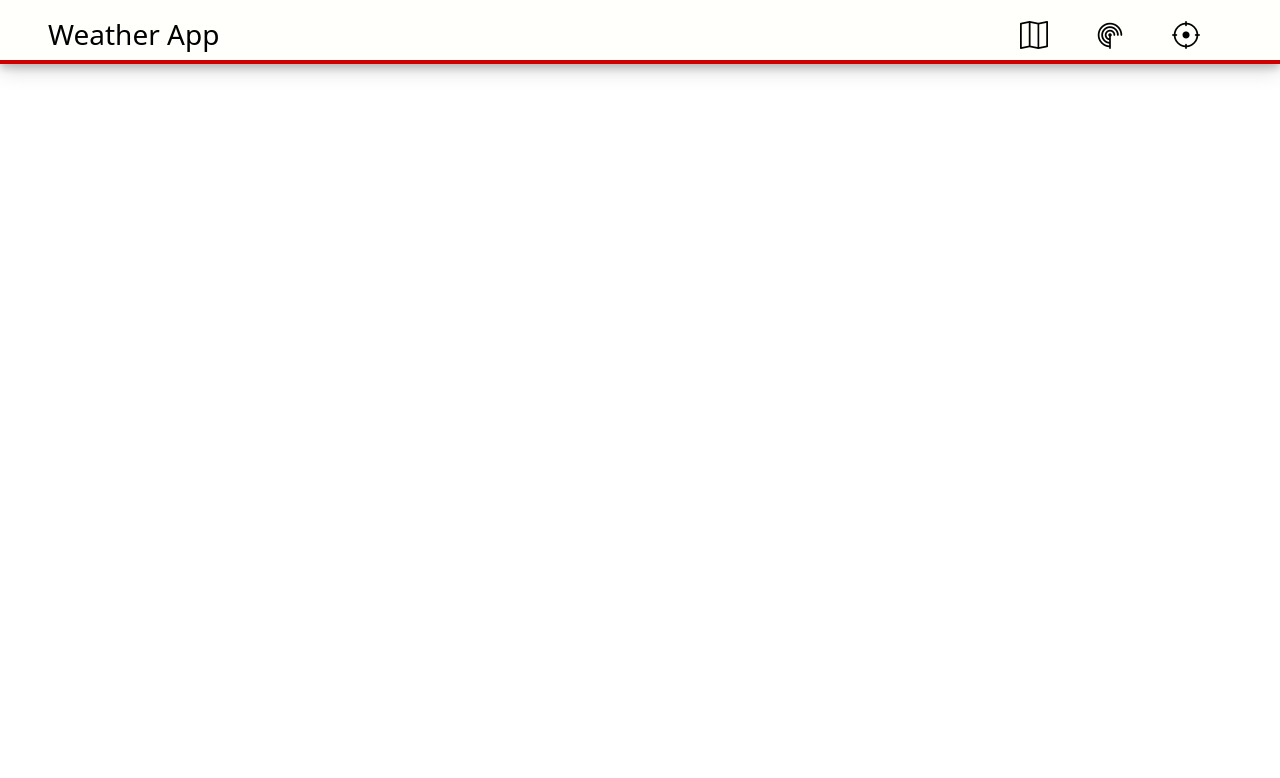
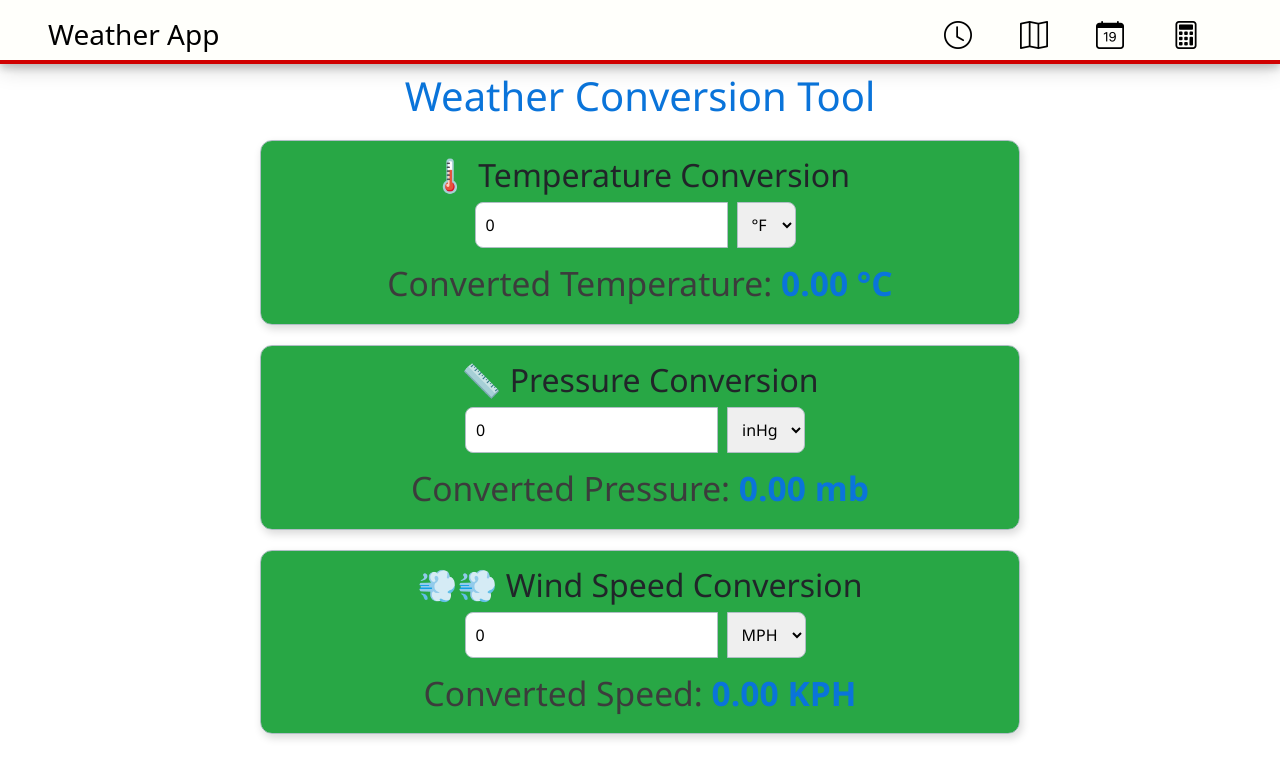
Before and after one commit to sgiraldo2/weather-app, a Nuxt app: page /conversion in a window 1280 px wide. Before the commit this address had no page. Shown: the top 778 px of the page. Built offline with nearby package versions, Linux system fonts and the light colour scheme.

Commit message:
Added a weather conversions page with basic conversions

```diff
--- a/components/Navbar.vue
+++ b/components/Navbar.vue
@@ -6,9 +6,10 @@
       <!-- Logo on the left -->
       <NuxtLink to="/" class="navbar-brand fs-3">Weather App</NuxtLink>
       <div class="d-flex align-items-center">
+        <NuxtLink to="/" class="navbar-brand px-3 bi bi-clock fs-3"></NuxtLink>
         <NuxtLink to="/map" class="navbar-brand px-3 bi bi-map fs-3"></NuxtLink>
-        <NuxtLink to="/forecast" class="navbar-brand px-3 bi bi-radar fs-3"></NuxtLink>
-        <NuxtLink to="/my-location" class="navbar-brand px-3 bi bi-crosshair fs-3"></NuxtLink>
+        <NuxtLink to="/forecast" class="navbar-brand px-3 bi bi-calendar-date fs-3"></NuxtLink>
+        <NuxtLink to="/conversion" class="navbar-brand px-3 bi bi-calculator fs-3"></NuxtLink>
       </div>
     </div>
   </nav>
--- /dev/null
+++ b/pages/conversion.vue
@@ -0,0 +1,157 @@
+<script setup></script>
+
+<template>
+  <div class="app-container">
+    <h1 class="app-title">Weather Conversion Tool</h1>
+
+    <!-- Temperature Conversion -->
+    <div class="conversion-card">
+      <h2>🌡️ Temperature Conversion</h2>
+      <div class="input-group">
+        <input v-model="tempValue" @input="convertTemperature" type="number" placeholder="Enter temperature" class="input-field">
+        <select v-model="tempUnit" class="select-field">
+          <option value="F">°F</option>
+          <option value="C">°C</option>
+        </select>
+      </div>
+      <div class="output">
+        <span>Converted Temperature: </span>
+        <span class="output-value">{{ convertedTemp.toFixed(2) }} °{{ tempUnit === 'F' ? 'C' : 'F' }}</span>
+      </div>
+    </div>
+
+    <!-- Pressure Conversion -->
+    <div class="conversion-card">
+      <h2>📏 Pressure Conversion</h2>
+      <div class="input-group">
+        <input v-model="pressureValue" @input="convertPressure" type="number" placeholder="Enter pressure" class="input-field">
+        <select v-model="pressureUnit" class="select-field">
+          <option value="inHg">inHg</option>
+          <option value="mb">mb</option>
+        </select>
+      </div>
+      <div class="output">
+        <span>Converted Pressure: </span>
+        <span class="output-value">{{ convertedPressure.toFixed(2) }} {{ pressureUnit === 'inHg' ? 'mb' : 'inHg' }}</span>
+      </div>
+    </div>
+
+    <!-- Speed Conversion -->
+    <div class="conversion-card">
+      <h2> 💨💨 Wind Speed Conversion</h2>
+      <div class="input-group">
+        <input v-model="speedValue" @input="convertSpeed" type="number" placeholder="Enter speed" class="input-field">
+        <select v-model="speedUnit" class="select-field">
+          <option value="MPH">MPH</option>
+          <option value="KPH">KPH</option>
+        </select>
+      </div>
+      <div class="output">
+        <span>Converted Speed: </span>
+        <span class="output-value">{{ convertedSpeed.toFixed(2) }} {{ speedUnit === 'MPH' ? 'KPH' : 'MPH' }}</span>
+      </div>
+    </div>
+  </div>
+</template>
+
+<script>
+export default {
+  data() {
+    return {
+      tempValue: 0,
+      tempUnit: 'F',
+      pressureValue: 0,
+      pressureUnit: 'inHg',
+      speedValue: 0,
+      speedUnit: 'MPH',
+      convertedTemp: 0,
+      convertedPressure: 0,
+      convertedSpeed: 0,
+    };
+  },
+  methods: {
+    convertTemperature() {
+      if (this.tempUnit === 'F') {
+        this.convertedTemp = ((this.tempValue - 32) * 5) / 9;
+      } else {
+        this.convertedTemp = (this.tempValue * 9) / 5 + 32;
+      }
+    },
+    convertPressure() {
+      if (this.pressureUnit === 'inHg') {
+        this.convertedPressure = this.pressureValue * 33.8639;
+      } else {
+        this.convertedPressure = this.pressureValue / 33.8639;
+      }
+    },
+    convertSpeed() {
+      if (this.speedUnit === 'MPH') {
+        this.convertedSpeed = this.speedValue * 1.60934;
+      } else {
+        this.convertedSpeed = this.speedValue / 1.60934;
+      }
+    },
+  },
+};
+</script>
+
+<style scoped>
+.app-container {
+  max-width: 800px;
+  margin: 0 auto;
+  padding: 20px;
+  font-family: 'Segoe UI', sans-serif;
+  text-align: center;
+}
+
+.app-title {
+  font-size: 2.5rem;
+  margin-bottom: 20px;
+  color: #0A74DA;
+}
+
+.conversion-card {
+  background: linear-gradient(to bottom right, #28a745, #28a745);
+  border: 1px solid #B0BEC5;
+  border-radius: 12px;
+  padding: 15px;
+  margin-bottom: 20px;
+  box-shadow: 2px 4px 8px rgba(0, 0, 0, 0.15);
+  transition: transform 0.2s, box-shadow 0.2s;
+}
+
+.conversion-card:hover {
+  transform: translateY(-2px);
+  box-shadow: 2px 8px 12px rgba(0, 0, 0, 0.2);
+}
+
+.input-group {
+  display: flex;
+  justify-content: center;
+  align-items: center;
+  margin-bottom: 10px;
+}
+
+.input-field, .select-field {
+  padding: 10px;
+  border-radius: 8px;
+  border: 1px solid #B0BEC5;
+  margin-right: 10px;
+  transition: border-color 0.2s, background-color 0.2s;
+}
+
+.input-field:hover, .select-field:hover {
+  border-color: #0A74DA;
+  background-color: #3C3C3C;
+}
+
+.output {
+  font-size: 2.1rem;
+  color: #3C3C3C;
+}
+
+.output-value {
+  font-weight: bold;
+  color: #0A74DA;
+}
+</style>
--- a/pages/index.vue
+++ b/pages/index.vue
@@ -3,7 +3,7 @@
 
 <template>
   <div class="container">
-    <h1 class="header">Weather Dashboard</h1>
+    <h1 class="header">Current Conditions</h1>
 
     <!-- Search bar and buttons -->
     <div class="input-group">
--- a/pages/my-location.vue
+++ /dev/null
@@ -1,10 +0,0 @@
-<script setup></script>
-
-<template>
-  <div>
-    <div class="container mt-3">
-      <h1 class="text-center">My Location Page</h1>
-      <p class="text-center">My Location this project Page under construction...</p>
-    </div>
-  </div>
-</template>
```
